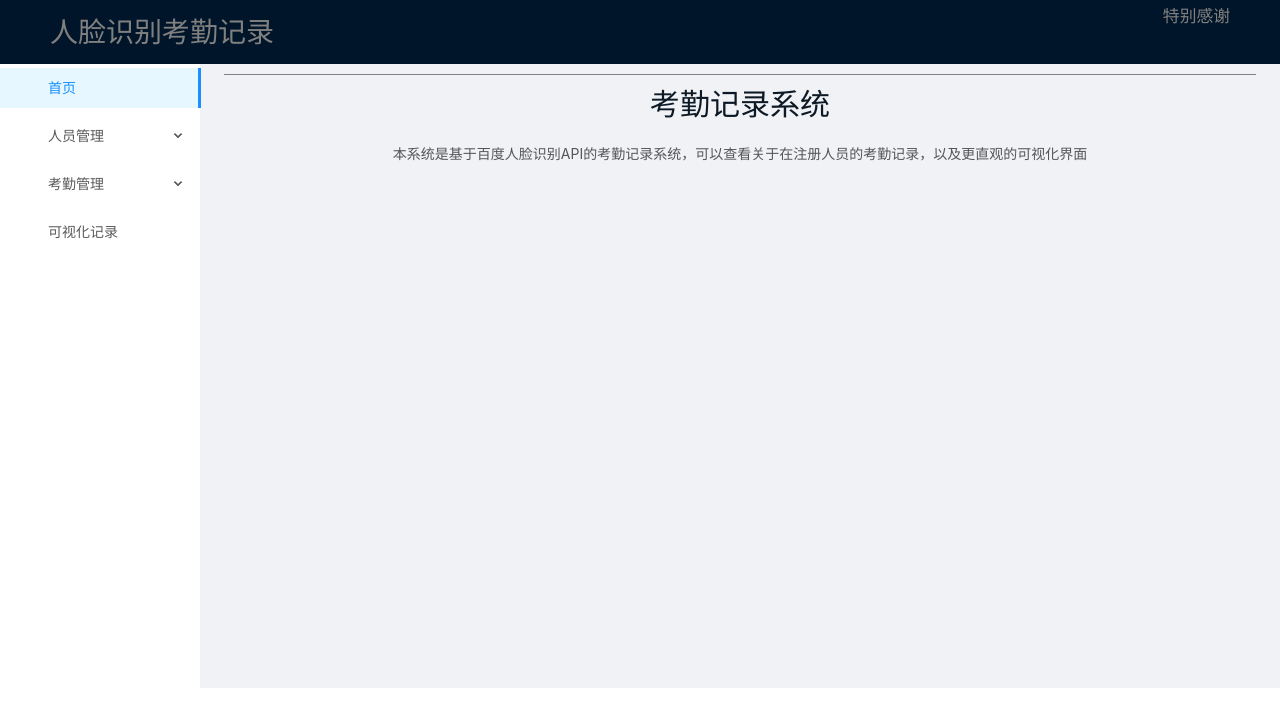
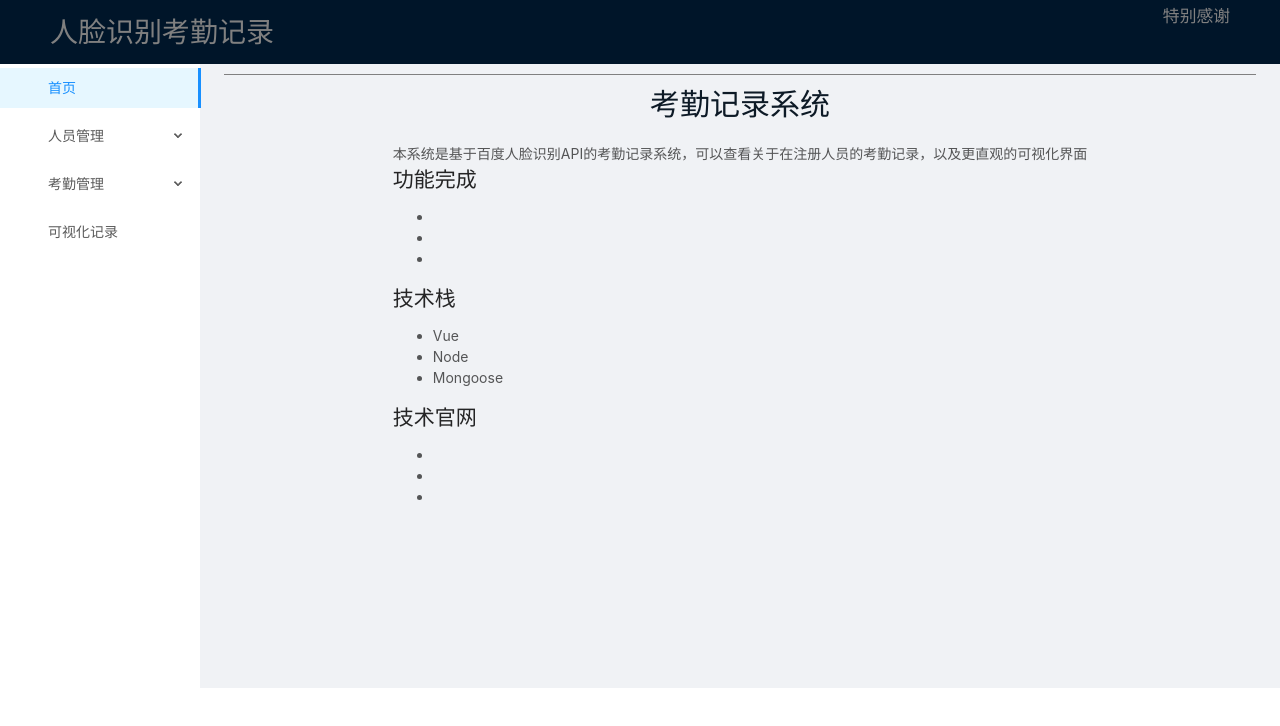
Before and after one commit to bigsnowballhehe/FaceId_front, a Vue app: page /#/index/intro in a window 1280 px wide. Shown: the top 726 px of the page. Built offline with nearby package versions, Linux system fonts and the light colour scheme.

Commit message:
修改intro

```diff
--- a/src/components/intro.vue
+++ b/src/components/intro.vue
@@ -8,6 +8,25 @@
            <h1>考勤记录系统</h1>
            <div class="intro">
                <span>本系统是基于百度人脸识别API的考勤记录系统，可以查看关于在注册人员的考勤记录，以及更直观的可视化界面</span>
+               <h2>功能完成</h2>
+               <ul>
+                   <li></li>
+                   <li></li>
+                   <li></li>
+               </ul>
+               <h2>技术栈</h2>
+               <ul>
+                   <li>Vue</li>
+                   <li>Node</li>
+                   <li>Mongoose</li>
+               </ul>
+               <h2>技术官网</h2>
+
+               <ul>
+                   <li></li>
+                   <li></li>
+                   <li></li>
+               </ul>
            </div>
         </div>
 
```
